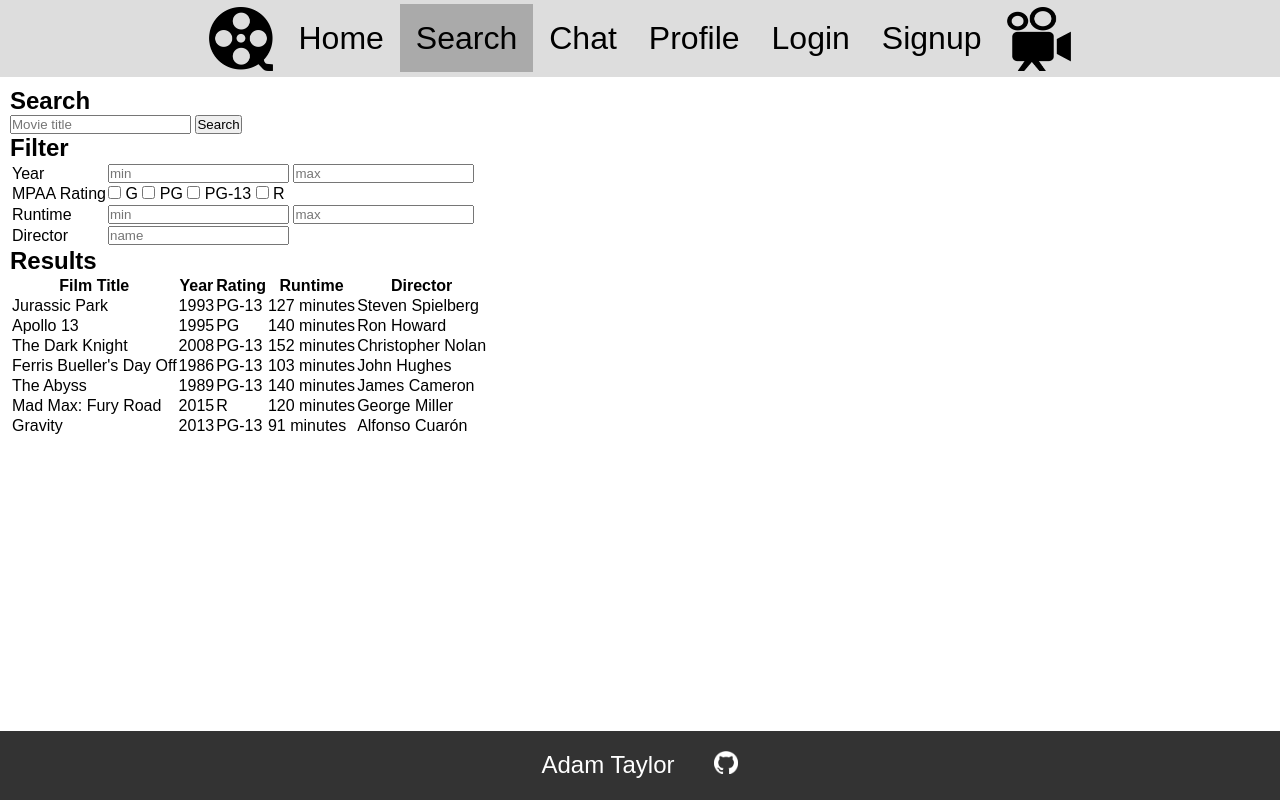
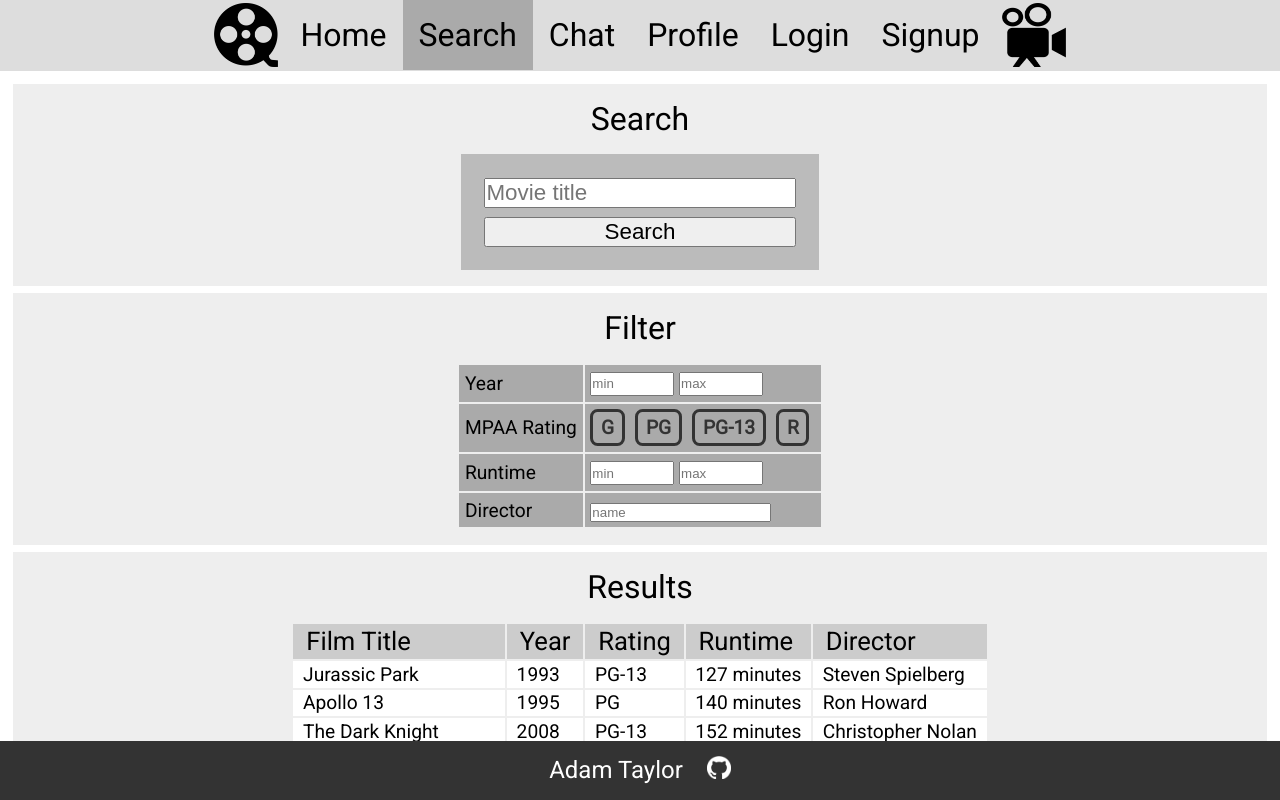
Before and after one commit to Pocketkid2/cs260fall2023, a plain HTML site: page search.html in a window 1280 px wide. Drawn offline with Linux system fonts and the light colour scheme; a web font is replaced by a local one.

Commit message:
Adjust main CSS as well as add CSS for the main content of some pages

```diff
--- a/styles/home.css
+++ b/styles/home.css
@@ -0,0 +1,31 @@
+main div {
+    display: flex;
+    flex-direction: column;
+    background-color: #eeeeee;
+    margin: 1em;
+}
+
+main ul {
+    list-style: none;
+    display: flex;
+    justify-content: center;
+}
+
+main h2 {
+    font-weight: lighter;
+    margin: .5em;
+}
+
+main li {
+}
+
+main img {
+    width: 8em;
+    margin: .5em;
+}
+
+@media (max-width: 1000px) {
+    main {
+        font-size: 3.2vw;
+    }
+}
--- a/styles/login.css
+++ b/styles/login.css
@@ -0,0 +1,28 @@
+main {
+    justify-content: center;
+    align-items: center;
+}
+
+form {
+    width: 500px;
+    display: flex;
+    flex-direction: column;
+    margin: 0 auto;
+    font-size: 24px;
+    background-color: #cccccc;
+    padding: 1em;
+}
+
+input {
+    height: 2em;
+    margin-top: .5em;
+    margin-bottom: 2em;
+    font-size: 1em;
+}
+
+@media (max-width: 1000px) {
+    form {
+        font-size: 2.5vw;
+        width: 50vw;
+    }
+}
--- a/styles/main.css
+++ b/styles/main.css
@@ -1,5 +1,5 @@
 /* CSS global to the entire site */
-@import url('https://fonts.googleapis.com/css2?family=Gabarito&display=swap');
+@import url('https://fonts.googleapis.com/css2?family=Roboto&display=swap');
 
 * {
 	margin: 0;
@@ -9,7 +9,7 @@
 html, body {
 	height: 100%;
 	margin: 0;
-	font-family: 'Gabarito', sans-serif;
+	font-family: 'Roboto', sans-serif;
 }
 
 body {
@@ -34,7 +34,7 @@ header img {
 header nav {
 	display: flex;
 	flex-wrap: wrap;
-	padding: 10px;
+	padding: .2em;
 }
 
 header ul {
@@ -58,6 +58,8 @@ header a:hover {
 }
 
 main {
+	font-size: 32px;
+    text-align: center;
 	flex: 1;
 	overflow-y: auto;
 	padding: 10px;
@@ -74,8 +76,7 @@ footer {
 
 footer span, footer a {
 	color: white;
-	padding: 10px;
-	margin: auto 10px;
+	padding: .2em .5em;
 }
 
 footer img {
@@ -89,3 +90,13 @@ hr {
 a {
 	text-decoration: none;
 }
+
+@media (max-width: 1000px) {
+	header {
+		font-size: 3.25vw;
+	}
+
+	footer {
+		font-size: 2.45vw;
+	}
+}
--- a/styles/search.css
+++ b/styles/search.css
@@ -0,0 +1,118 @@
+main {
+    display: flex;
+    flex-direction: column;
+    text-align: center;
+}
+
+main div {
+    margin: .1em;
+    background-color: #eeeeee;
+    padding: .5em;
+    display: flex;
+    flex-direction: column;
+}
+
+main h2 {
+    font-size: 1em;
+    font-weight: lighter;
+    margin-bottom: .5em;
+}
+
+#search-results table {
+    margin: 0 auto;
+}
+
+#search-results th {
+    font-size: .8em;
+    padding: .1em .5em;
+    background-color: #cccccc;
+    font-weight: lighter;
+    cursor: pointer;
+}
+
+#search-results td {
+    font-size: .6em;
+    padding: .1em .5em;
+    background-color: #ffffff;
+}
+
+#search-filter table {
+    margin: 0 auto;
+}
+
+#search-filter td {
+    background-color: #aaaaaa;
+    font-size: .6em;
+    padding: .3em;
+    text-align: left;
+}
+
+#namefilter {
+    width: auto;
+}
+
+.rangeinput {
+    width: 6em;
+    height: 1.5em;
+}
+
+.custom-checkbox {
+    display: inline-flex;
+    align-items: center;
+    cursor: pointer;
+}
+
+.hidden-checkbox {
+    position: absolute;
+    opacity: 0;
+}
+
+.checkbox-icon {
+    color: #333333;
+    font-weight: bold;
+    border: .2em solid #333333;
+    border-radius: .4em;
+    margin-right: .3em;
+    padding: .2em .4em;
+    user-select: none;
+}
+
+.hidden-checkbox:checked + .checkbox-icon {
+    background-color: #333333;
+    color: white;
+}
+
+p {
+    text-align: left;
+}
+
+form {
+    display: flex;
+    flex-direction: column;
+    justify-content: center;
+    width: 10em;
+    margin: 0 auto;
+    background-color: #bbbbbb;
+    padding: .6em;
+}
+
+form label {
+    font-size: .7em;
+    margin: .2em;
+}
+
+form input {
+    font-size: .7em;
+    margin: .2em;
+}
+
+form button {
+    font-size: .7em;
+    margin: .2em;
+}
+
+@media (max-width: 1000px) {
+    main {
+        font-size: 3.2vw;
+    }
+}
--- a/styles/signup.css
+++ b/styles/signup.css
@@ -0,0 +1,96 @@
+main {
+    justify-content: center;
+    align-items: center;
+}
+
+main h2 {
+    font-weight: lighter;
+    margin: 1em;
+}
+
+form {
+    width: 500px;
+    display: flex;
+    flex-direction: column;
+    margin: 0 auto;
+    font-size: 24px;
+    background-color: #cccccc;
+    padding: 1em;
+}
+
+#birthdate {
+    margin-bottom: 1em;
+}
+
+#firstname {
+    margin-bottom: 1em;
+}
+
+#lastname {
+    margin-bottom: 1em;
+}
+
+.radio-group {
+    display: flex;
+    flex-direction: row;
+}
+
+.radio-label {
+    width: 50%;
+    display: flex;
+    align-items: center;
+    justify-content: center;
+    padding: 1em;
+}
+
+.custom-radio {
+    appearance: none;
+    width: 1em;
+    height: 1em;
+    border: .2em solid black;
+    border-radius: 50%;
+    margin: 0 1em;
+    padding: auto;
+}
+
+.custom-radio:checked {
+    background-color: black;
+}
+
+.signupdiv {
+    display: flex;
+    justify-content: center;
+    align-content: center;
+    margin: .1em 0;
+    padding: .3em 0;
+}
+
+.signupdiv input {
+    width: 45%;
+    margin: auto;
+}
+
+.signupdiv label {
+    margin: auto;
+}
+
+input {
+    height: 1.6em;
+    margin-top: .5em;
+    margin-bottom: 2em;
+    font-size: 1em;
+}
+
+#signupbottom {
+    margin-bottom: 0;
+}
+
+@media (max-width: 1000px) {
+    main h2 {
+        font-size: 5vw;
+    }
+    form {
+        font-size: 2.5vw;
+        width: 50vw;
+    }
+}
```
